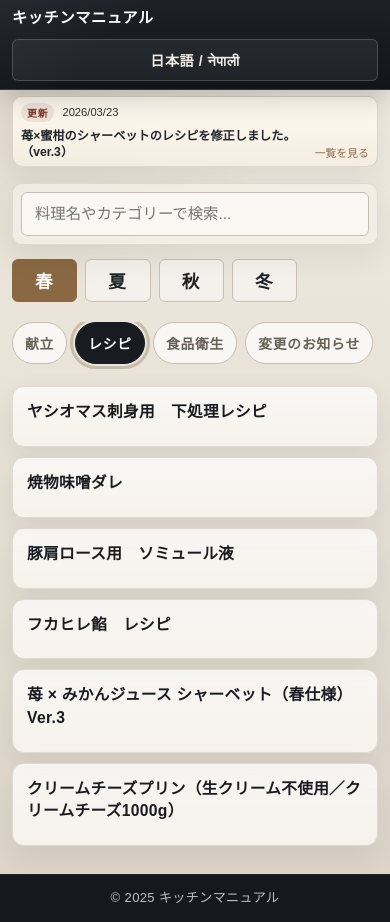
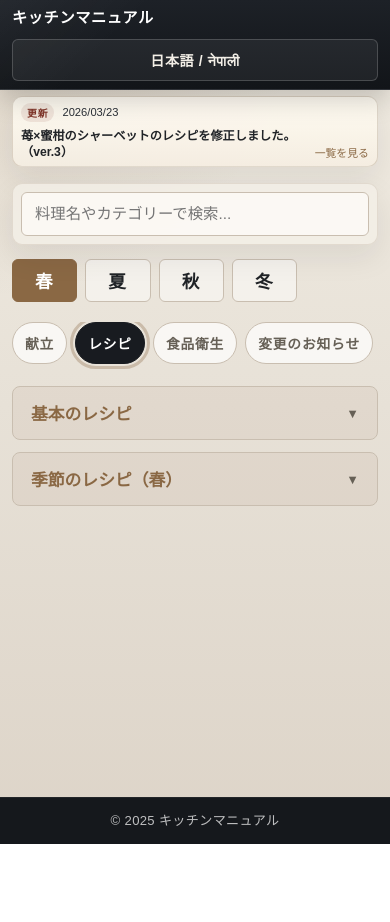
Before and after one commit to shofudo/kitchen-recipe, a plain HTML site: page index.html in a window 390 px wide. Both pictures are taken after a click on the button "レシピ". After the commit the page ends 844 px from the top, so only its background shows below. Drawn offline with Linux system fonts and the light colour scheme.

Commit message:
レシピグリッドのアコーディオン表示機能を追加し、基本レシピのデータ構造を更新

```diff
--- a/app.js
+++ b/app.js
@@ -56,6 +56,21 @@ function setupEventListeners() {
         button.addEventListener('click', (e) => {
             switchTab(e.target.dataset.tab);
         });
+    });
+
+    // レシピグリッドのイベントデリゲーション（アコーディオン＋カード）
+    document.getElementById('recipeGrid').addEventListener('click', (e) => {
+        const accordionBtn = e.target.closest('[data-accordion]');
+        if (accordionBtn) {
+            const type = accordionBtn.dataset.accordion;
+            recipeAccordionState[type] = !recipeAccordionState[type];
+            displayRecipeGrid();
+            return;
+        }
+        const card = e.target.closest('[data-recipe-type]');
+        if (card) {
+            showRecipeDetail(card.dataset.recipeType, parseInt(card.dataset.recipeIndex, 10));
+        }
     });
 
     // 言語切り替え
@@ -490,34 +505,92 @@ function toggleCategory(header) {
 // ============================================
 // レシピグリッドの表示
 // ============================================
+// レシピセクションの開閉状態
+const recipeAccordionState = { basic: false, seasonal: false };
+
 function displayRecipeGrid() {
     const recipeGrid = document.getElementById('recipeGrid');
-    const recipes = menuData.seasons[currentSeason].recipes || [];
+    const basicRecipes = menuData.basicRecipes || [];
+    const seasonalRecipes = menuData.seasons[currentSeason].recipes || [];
+
+    const basicOpen = recipeAccordionState.basic;
+    const seasonalOpen = recipeAccordionState.seasonal;
+
     let html = '';
 
-    if (recipes.length === 0) {
-        recipeGrid.innerHTML = `<p style="text-align:center;color:#999;">${currentLanguage === 'ja' ? '準備中です' : 'तयारी भइरहेको छ'}</p>`;
-        return;
-    }
+    // ── 基本のレシピ セクション ──
+    const basicFiltered = basicRecipes.filter(recipe =>
+        searchTerm === '' ||
+        recipe.title_ja.toLowerCase().includes(searchTerm) ||
+        (recipe.title_ne && recipe.title_ne.toLowerCase().includes(searchTerm)) ||
+        recipe.name.toLowerCase().includes(searchTerm)
+    );
 
-    recipes.forEach((recipe, index) => {
-        const isVisible = searchTerm === '' ||
-                          recipe.title_ja.toLowerCase().includes(searchTerm) ||
-                          recipe.title_ne.toLowerCase().includes(searchTerm) ||
-                          recipe.name.toLowerCase().includes(searchTerm);
-
-        if (isVisible) {
+    const basicLabel = currentLanguage === 'ja' ? '基本のレシピ' : 'आधारभूत रेसिपी';
+    html += `
+        <div class="recipe-accordion">
+            <button class="recipe-accordion-header ${basicOpen ? 'open' : ''}" data-accordion="basic">
+                <span>${basicLabel}</span>
+                <span class="recipe-accordion-arrow">${basicOpen ? '▲' : '▼'}</span>
+            </button>
+            <div class="recipe-accordion-body ${basicOpen ? '' : 'recipe-accordion-body--closed'}">
+    `;
+    if (basicFiltered.length === 0) {
+        html += `<p class="recipe-empty-msg">${currentLanguage === 'ja' ? '準備中です' : 'तयारी भइरहेको छ'}</p>`;
+    } else {
+        html += '<div class="recipe-grid-inner">';
+        basicFiltered.forEach((recipe, index) => {
             const title = currentLanguage === 'ja' ? recipe.title_ja : recipe.title_ne || recipe.title_ja;
-
             html += `
-                <div class="recipe-card" onclick="showRecipeDetail(${index})">
+                <div class="recipe-card" data-recipe-type="basic" data-recipe-index="${index}">
                     <div class="recipe-card-title">${highlightText(title)}</div>
                 </div>
             `;
-        }
-    });
+        });
+        html += '</div>';
+    }
+    html += '</div></div>';
 
-    recipeGrid.innerHTML = html || '<p style="text-align: center; color: #999;">検索結果がありません</p>';
+    // ── 季節のレシピ セクション ──
+    const seasonLabel = currentLanguage === 'ja'
+        ? menuData.seasons[currentSeason].label_ja
+        : menuData.seasons[currentSeason].label_ne;
+    const seasonalLabel = currentLanguage === 'ja'
+        ? `季節のレシピ（${seasonLabel}）`
+        : `मौसमी रेसिपी（${seasonLabel}）`;
+
+    const seasonalFiltered = seasonalRecipes.filter(recipe =>
+        searchTerm === '' ||
+        recipe.title_ja.toLowerCase().includes(searchTerm) ||
+        (recipe.title_ne && recipe.title_ne.toLowerCase().includes(searchTerm)) ||
+        recipe.name.toLowerCase().includes(searchTerm)
+    );
+
+    html += `
+        <div class="recipe-accordion">
+            <button class="recipe-accordion-header ${seasonalOpen ? 'open' : ''}" data-accordion="seasonal">
+                <span>${seasonalLabel}</span>
+                <span class="recipe-accordion-arrow">${seasonalOpen ? '▲' : '▼'}</span>
+            </button>
+            <div class="recipe-accordion-body ${seasonalOpen ? '' : 'recipe-accordion-body--closed'}">
+    `;
+    if (seasonalFiltered.length === 0) {
+        html += `<p class="recipe-empty-msg">${currentLanguage === 'ja' ? '準備中です' : 'तयारी भइरहेको छ'}</p>`;
+    } else {
+        html += '<div class="recipe-grid-inner">';
+        seasonalFiltered.forEach((recipe, index) => {
+            const title = currentLanguage === 'ja' ? recipe.title_ja : recipe.title_ne || recipe.title_ja;
+            html += `
+                <div class="recipe-card" data-recipe-type="seasonal" data-recipe-index="${index}">
+                    <div class="recipe-card-title">${highlightText(title)}</div>
+                </div>
+            `;
+        });
+        html += '</div>';
+    }
+    html += '</div></div>';
+
+    recipeGrid.innerHTML = html;
 }
 
 // ============================================
@@ -526,8 +599,10 @@ function displayRecipeGrid() {
 // --- ここから一番下まで貼り付け ---
 
 // レシピ詳細の表示（ここからファイルの最後までを貼り替え）
-function showRecipeDetail(index) {
-    const recipe = menuData.seasons[currentSeason].recipes[index];
+function showRecipeDetail(type, index) {
+    const recipe = type === 'basic'
+        ? menuData.basicRecipes[index]
+        : menuData.seasons[currentSeason].recipes[index];
     const modal = document.getElementById('recipeModal');
     const detailDiv = document.getElementById('recipeDetail');
 
@@ -541,7 +616,7 @@ function showRecipeDetail(index) {
         html += `
             <div class="calc-section" style="background: #f0f7ff; padding: 15px; border-radius: 10px; margin-bottom: 20px; border: 2px solid #3498db;">
                 <label style="font-weight: bold; display: block; margin-bottom: 5px;">${label}</label>
-                <input type="number" id="baseWeight" placeholder="例: 1000" style="width: 100%; padding: 10px; font-size: 1.2rem; border-radius: 5px; border: 1px solid #ccc;" oninput="updateCalculations(${index})">
+                <input type="number" id="baseWeight" placeholder="例: 1000" style="width: 100%; padding: 10px; font-size: 1.2rem; border-radius: 5px; border: 1px solid #ccc;" oninput="updateCalculations('${type}', ${index})">
             </div>
         `;
     }
@@ -613,12 +688,14 @@ function showRecipeDetail(index) {
 }
 
 // 計算を実行する命令
-function updateCalculations(index) {
+function updateCalculations(type, index) {
     const weightInput = document.getElementById('baseWeight');
     if (!weightInput) return;
 
     const weight = weightInput.value;
-    const recipe = menuData.seasons[currentSeason].recipes[index];
+    const recipe = type === 'basic'
+        ? menuData.basicRecipes[index]
+        : menuData.seasons[currentSeason].recipes[index];
 
     recipe.ingredients.forEach((item, i) => {
         const resultElement = document.getElementById(`res-${i}`);
--- a/menu-data.js
+++ b/menu-data.js
@@ -1,5 +1,6 @@
 // menu-data.js
 const menuData = {
+  "basicRecipes": [],
   "seasons": {
     "spring": {
       "label_ja": "春",
--- a/styles.css
+++ b/styles.css
@@ -836,10 +836,67 @@ body.lightbox-open {
 /* ============================================
    レシピグリッド
 ============================================ */
-.recipe-grid {
+.recipe-accordion {
+    margin-bottom: 12px;
+    border: 1px solid var(--border-color);
+    border-radius: 8px;
+    overflow: hidden;
+}
+
+.recipe-accordion-header {
+    width: 100%;
+    display: flex;
+    justify-content: space-between;
+    align-items: center;
+    padding: 14px 18px;
+    background: rgba(138, 104, 68, 0.07);
+    border: none;
+    cursor: pointer;
+    font-size: 1.05rem;
+    font-weight: 700;
+    color: var(--accent-color);
+    text-align: left;
+    transition: background 0.2s;
+}
+
+.recipe-accordion-header:hover {
+    background: rgba(138, 104, 68, 0.14);
+}
+
+.recipe-accordion-header.open {
+    background: rgba(138, 104, 68, 0.12);
+    border-bottom: 1px solid var(--border-color);
+}
+
+.recipe-accordion-arrow {
+    font-size: 0.8rem;
+    color: var(--text-light);
+}
+
+.recipe-accordion-body {
+    padding: 16px;
+    background: var(--bg-panel);
+}
+
+.recipe-accordion-body--closed {
+    display: none;
+}
+
+.recipe-empty-msg {
+    text-align: center;
+    color: #999;
+    padding: 16px 0;
+}
+
+.recipe-grid-inner {
     display: grid;
     grid-template-columns: repeat(auto-fill, minmax(320px, 1fr));
     gap: 18px;
+    margin-bottom: 8px;
+}
+
+.recipe-grid {
+    display: block;
 }
 
 .recipe-card {
@@ -1244,7 +1301,7 @@ body.lightbox-open {
         border-radius: 14px;
     }
 
-    .recipe-grid {
+    .recipe-grid-inner {
         grid-template-columns: 1fr;
         gap: 14px;
     }
@@ -1439,7 +1496,7 @@ body.lightbox-open {
         font-size: 0.84rem;
     }
 
-    .recipe-grid {
+    .recipe-grid-inner {
         gap: 10px;
     }
 
```
